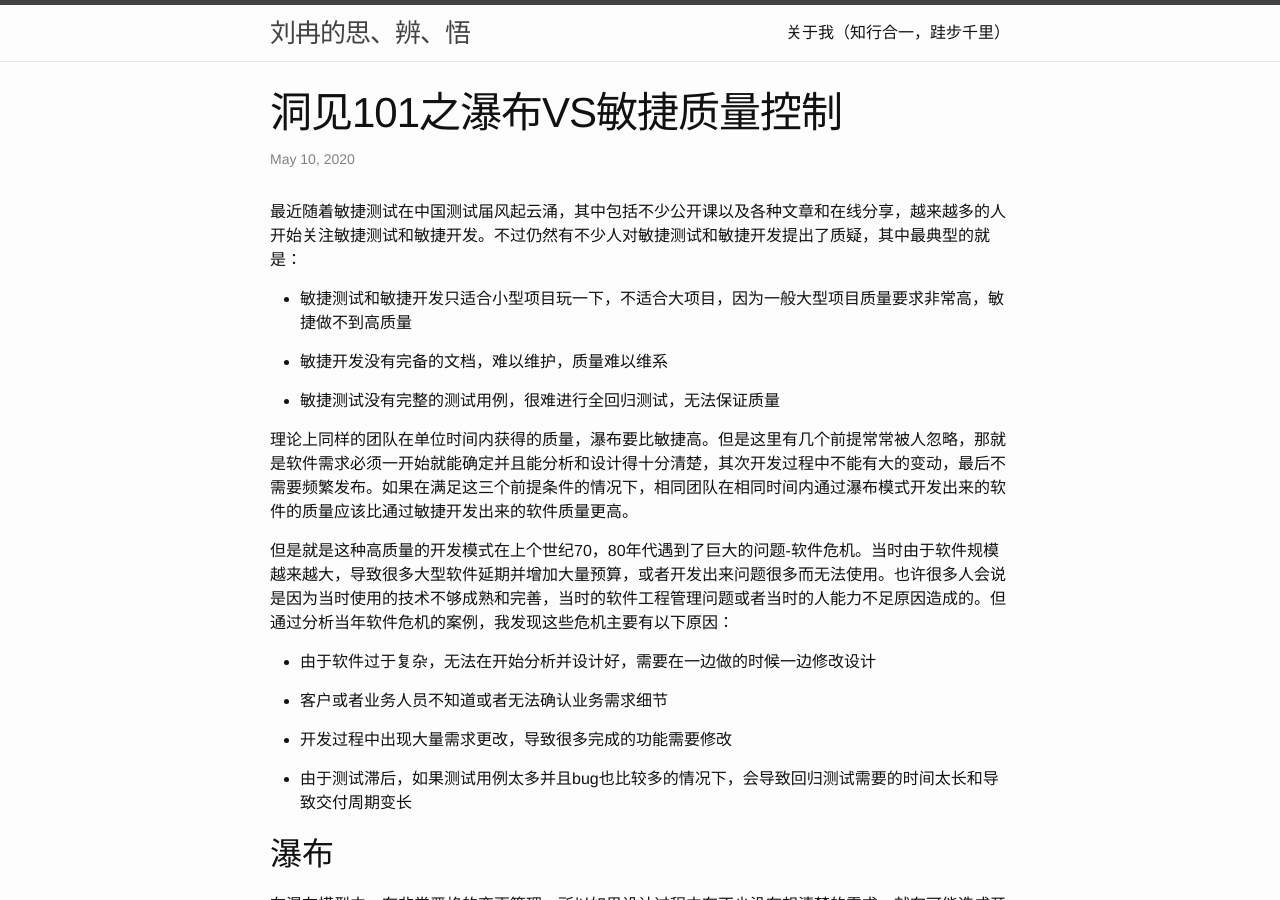
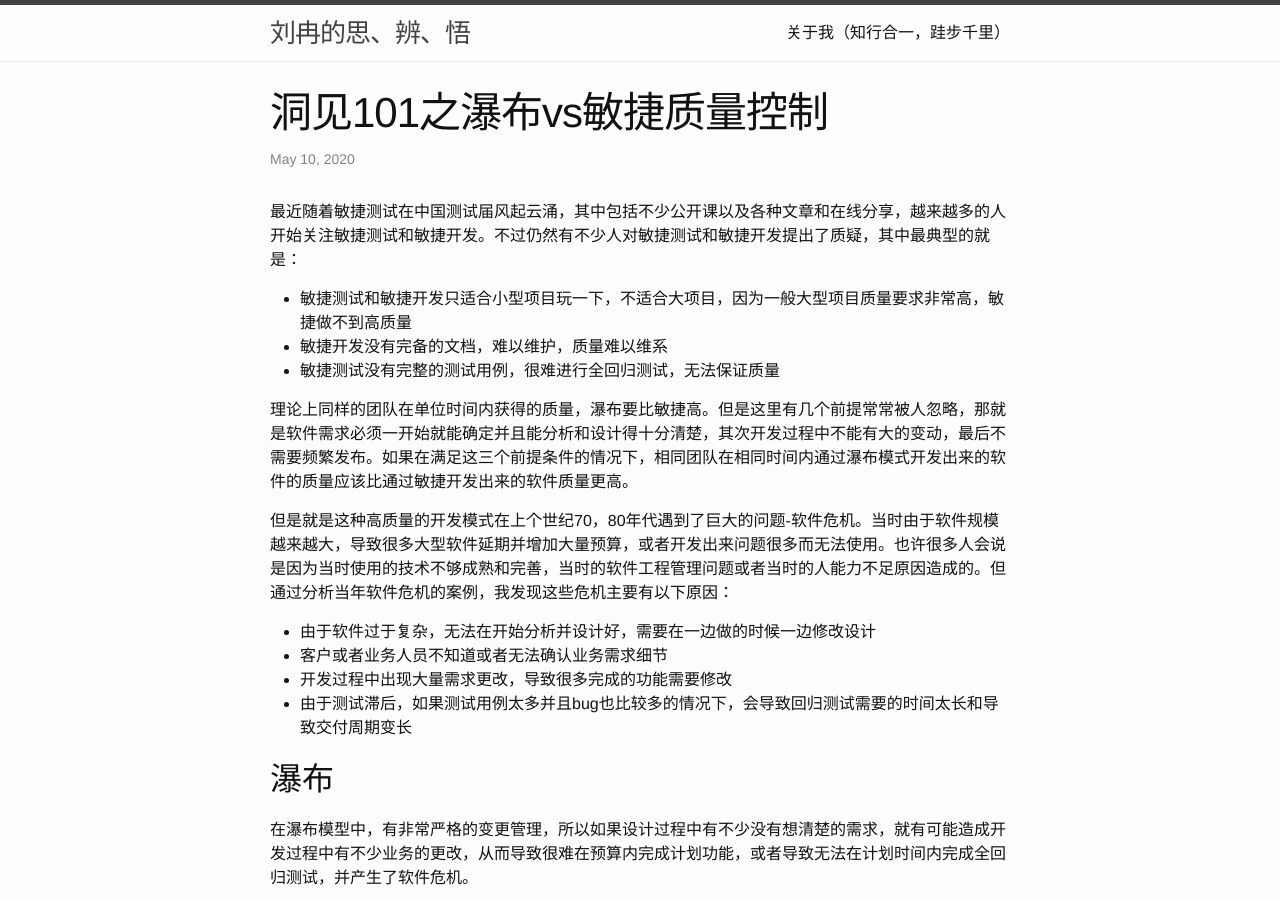
Before and after one commit to TWRanMan/twranman.github.io, a Jekyll site: the page built from _posts/2020-05-10-洞见101之瀑布VS敏捷质量控制.md, in a window 1280 px wide and 900 px high. Built offline with Jekyll 4.4.1, drawn with Linux system fonts in a browser that asks for light colours.

Commit message:
update some articles

```diff
--- a/_posts/2020-05-10-洞见101之瀑布VS敏捷质量控制.md
+++ b/_posts/2020-05-10-洞见101之瀑布VS敏捷质量控制.md
@@ -1,6 +1,6 @@
 ---
 layout: post
-title:  "洞见101之瀑布VS敏捷质量控制"
+title:  "洞见101之瀑布vs敏捷质量控制"
 date:  2020-05-10 00:00:01
 categories:  general update
 ---
@@ -9,25 +9,17 @@ categories:  general update
 最近随着敏捷测试在中国测试届风起云涌，其中包括不少公开课以及各种文章和在线分享，越来越多的人开始关注敏捷测试和敏捷开发。不过仍然有不少人对敏捷测试和敏捷开发提出了质疑，其中最典型的就是：
 
 * 敏捷测试和敏捷开发只适合小型项目玩一下，不适合大项目，因为一般大型项目质量要求非常高，敏捷做不到高质量
-
 * 敏捷开发没有完备的文档，难以维护，质量难以维系
-
 * 敏捷测试没有完整的测试用例，很难进行全回归测试，无法保证质量
-
-
 
 理论上同样的团队在单位时间内获得的质量，瀑布要比敏捷高。但是这里有几个前提常常被人忽略，那就是软件需求必须一开始就能确定并且能分析和设计得十分清楚，其次开发过程中不能有大的变动，最后不需要频繁发布。如果在满足这三个前提条件的情况下，相同团队在相同时间内通过瀑布模式开发出来的软件的质量应该比通过敏捷开发出来的软件质量更高。
 
 但是就是这种高质量的开发模式在上个世纪70，80年代遇到了巨大的问题-软件危机。当时由于软件规模越来越大，导致很多大型软件延期并增加大量预算，或者开发出来问题很多而无法使用。也许很多人会说是因为当时使用的技术不够成熟和完善，当时的软件工程管理问题或者当时的人能力不足原因造成的。但通过分析当年软件危机的案例，我发现这些危机主要有以下原因：
 
 * 由于软件过于复杂，无法在开始分析并设计好，需要在一边做的时候一边修改设计
-
 * 客户或者业务人员不知道或者无法确认业务需求细节
-
 * 开发过程中出现大量需求更改，导致很多完成的功能需要修改
-
 * 由于测试滞后，如果测试用例太多并且bug也比较多的情况下，会导致回归测试需要的时间太长和导致交付周期变长
-
 
 ## 瀑布
 
```
